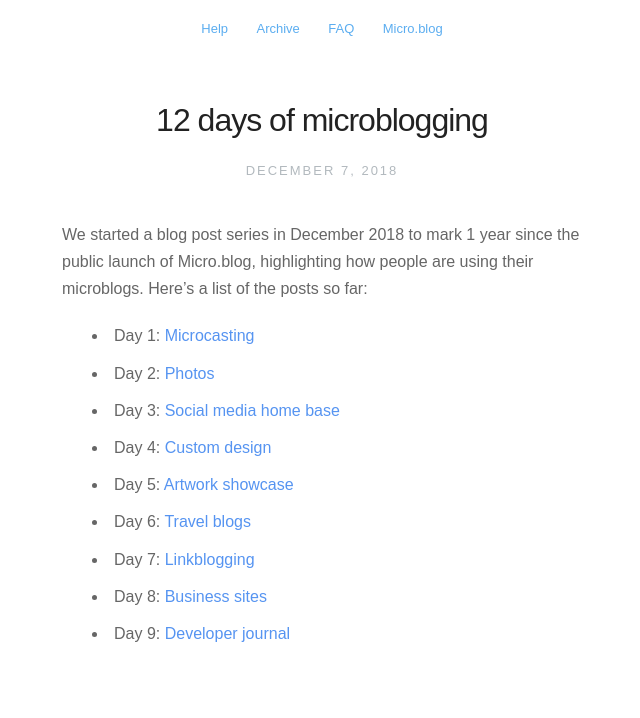
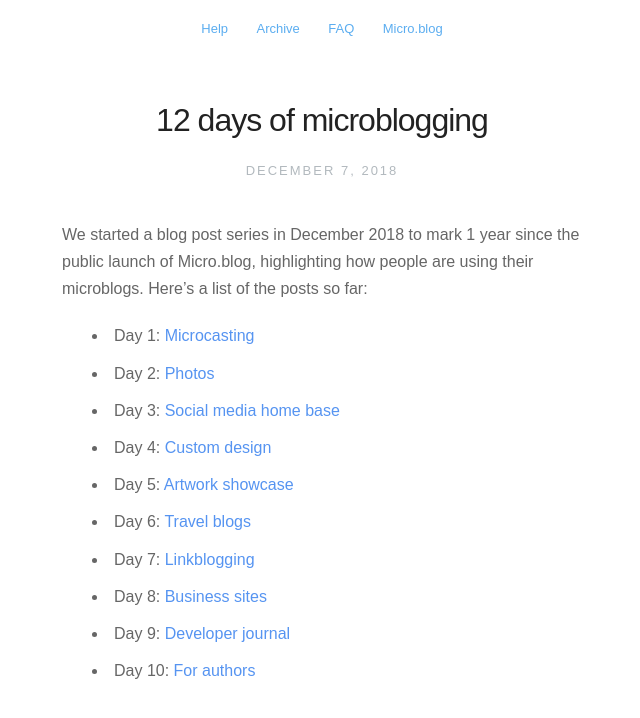
Before and after one commit to microdotblog/help.micro.blog, a Jekyll site: the page built from _posts/2018-12-07-12-days.markdown, in a window 1280 px wide. Shown: the top 718 px of the page, without its empty margins (318-958 px from the left). Built offline with Jekyll 4.4.1, drawn with Linux system fonts in a browser that asks for light colours; nearby versions of some CDN libraries.

Commit message:
Added day 10.

```diff
--- a/_posts/2018-12-07-12-days.markdown
+++ b/_posts/2018-12-07-12-days.markdown
@@ -15,3 +15,4 @@
 * Day 7: [Linkblogging](https://manton.org/2018/12/09/014453.html)
 * Day 8: [Business sites](https://manton.org/2018/12/10/days-of-microblogging.html)
 * Day 9: [Developer journal](https://manton.org/2018/12/11/days-of-microblogging.html)
+* Day 10: [For authors](https://manton.org/2018/12/12/days-of-microblogging.html)
```
